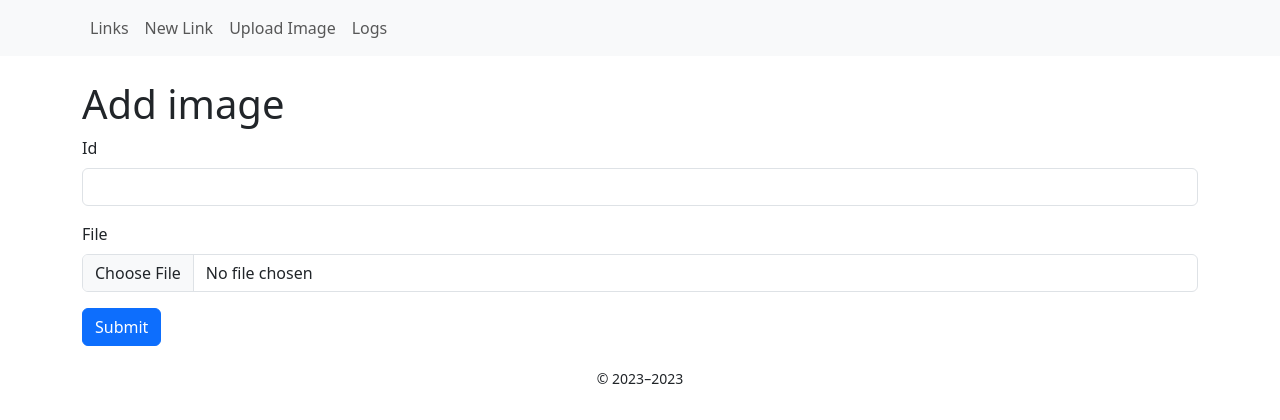
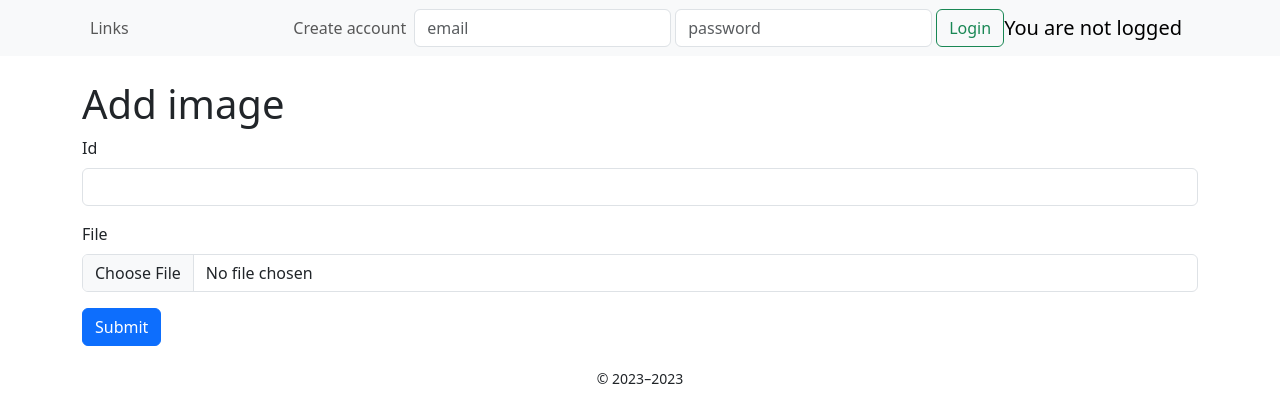
Before and after one commit to ZOMini/hungergames_2, a Flask app: template monitor/templates/add_image.html in a window 1280 px wide. Shown: the top 420 px of the page. Run offline with Flask 3, Linux system fonts and the light colour scheme; the template is opened without the code that fills it: values that come from a table or form of the project are taken from there, others are empty; tables that the repository leaves empty hold one stand-in row (values such as "Sample post"); parts of the project's set-up code (start-up, migrations or seed data) failed here and were passed over; some libraries are stand-ins or nearby versions.

Commit message:
v1.7(add web login)

```diff
--- a/monitor/app.py
+++ b/monitor/app.py
@@ -8,11 +8,13 @@ from core.app import app
 from core.docs import init_docs
 from core.logger import console_logger
 from services.jwt_service import *  # Регистрируем JWT
+from web.auth import web_auth
 from web.pages import pages
 
 app.register_blueprint(auth, url_prefix='/api/v1/auth')
 app.register_blueprint(monitor, url_prefix="/api/v1/monitor")
 app.register_blueprint(pages, url_prefix="/web")
+app.register_blueprint(web_auth, url_prefix='/web/auth')
 init_docs()
 
 
--- a/monitor/core/app.py
+++ b/monitor/core/app.py
@@ -3,6 +3,7 @@ from datetime import timedelta
 from flask import Flask
 from flask_bootstrap import Bootstrap5
 from flask_jwt_extended import JWTManager
+from flask_login import LoginManager
 from flask_migrate import Migrate
 from flask_sqlalchemy import SQLAlchemy
 from flask_wtf import CSRFProtect
@@ -37,3 +38,5 @@ db.init_app(app)
 migrate.init_app(app, db)
 csrf = CSRFProtect(app)
 jwt = JWTManager(app)
+login_manager = LoginManager()
+login_manager.init_app(app)
--- a/monitor/db/models_db.py
+++ b/monitor/db/models_db.py
@@ -5,6 +5,7 @@ from hmac import compare_digest
 from urllib.parse import parse_qs, urlparse
 
 import tldextract
+from flask_login import UserMixin
 from sqlalchemy import (
     JSON,
     TIMESTAMP,
@@ -45,7 +46,7 @@ class Base(DeclarativeBase):
 Base.query = db_session.query_property()
 
 
-class User(MappedAsDataclass, Base):
+class User(MappedAsDataclass, Base, UserMixin):
     __tablename__ = 'users'
 
     id: Mapped[uuidpk] = mapped_column(init=False)
--- a/monitor/requirements.txt
+++ b/monitor/requirements.txt
@@ -21,3 +21,4 @@ aiohttp==3.8.4
 gunicorn==20.1.0
 bootstrap-flask==2.2.0
 flask-wtf==1.1.1
+flask-login==0.6.2
--- a/monitor/templates/base.html
+++ b/monitor/templates/base.html
@@ -24,18 +24,36 @@
 <body>
     <nav class="navbar navbar-expand-lg navbar-light bg-light mb-4">
         <div class="container">
-        <button class="navbar-toggler" type="button" data-bs-toggle="collapse" data-bs-target="#navbarSupportedContent"
-                aria-controls="navbarSupportedContent" aria-expanded="false" aria-label="Toggle navigation">
-            <span class="navbar-toggler-icon"></span>
-        </button>
         <div class="collapse navbar-collapse" id="navbarSupportedContent">
             <ul class="navbar-nav mr-auto">
+                {% if current_user.is_authenticated %}
                 {{ render_nav_item('pages.links', 'Links') }}
                 {{ render_nav_item('pages.new_link', 'New Link') }}
                 {{ render_nav_item('pages.upload_image', 'Upload Image') }}
                 {{ render_nav_item('pages.logs', 'Logs') }}
+                {% else %}
+                {{ render_nav_item('pages.links', 'Links') }}
+                {% endif %}
             </ul>
         </div>
+            {% if current_user.is_authenticated %}
+            <ul class="navbar-nav mr-auto">
+                <li class="nav-item"><a class="nav-link" href="/web/auth/logout">Logout</a></li>
+                <span class="navbar-brand"> You are logged in as {{ current_user.name }} </span>
+            </ul>
+            {% else %}
+            <ul class="navbar-nav mr-auto">
+                <li class="nav-item"><a class="nav-link" href="/web/auth/register">Create account</a></li>
+            </ul>
+            <form class="d-flex" action="/web/auth/login" method="post">
+                <input class="form-control me-1" name="email" type="text" placeholder="email" aria-label="email">
+                <input class="form-control me-1" name="password" type="password" placeholder="password" aria-label="password">
+                <button  class="btn btn-outline-success" type="submit">Login</a></button>
+            </form>
+            <ul class="navbar-nav mr-auto">
+                <span class="navbar-brand">You are not logged</span>
+            </ul>
+            {% endif %}
         </div>
     </nav>
 
--- a/monitor/templates/links.html
+++ b/monitor/templates/links.html
@@ -11,8 +11,7 @@
 <body>
     <h1>Links</h1>
     <form method="post">
-    {{ filter.csrf_token() }}
-    {{ render_form_row([filter.available, filter.domain_name, filter.domain_zone], col_map={'available': 'col-md-2', 'domain_name': 'col-md-2', 'domain_zone': 'col-md-2'}) }}
+    {{ render_form_row([filter.available, filter.domain_name, filter.domain_zone], col_map={'available': 'col-md-1', 'domain_name': 'col-md-2', 'domain_zone': 'col-md-2'}) }}
     {{ render_form_row([filter.submit]) }}
     <form method="post">
     {{ render_table(data, titles, urlize_columns=('url'), show_actions=True, model=Link,
--- /dev/null
+++ b/monitor/web/auth.py
@@ -0,0 +1,54 @@
+from flask import Blueprint, flash, redirect, render_template, request, url_for
+from flask_login import login_user, logout_user
+from sqlalchemy import select
+
+from core.app import csrf, db, login_manager
+from db.connection_db import db_session
+from db.models_db import User
+from web import form
+
+web_auth = Blueprint('web_auth', __name__)
+
+
+@login_manager.user_loader
+def loader_user(user_id):
+    return db_session.get(User, user_id)
+
+
+@web_auth.route('/register', methods=["GET", "POST"])
+def register():
+    if request.method == "POST":
+        try:
+            user = User(email=request.form.get("email"),
+                        name=request.form.get("name"),
+                        password=request.form.get("password"))
+            db.session.add(user)
+            db.session.commit()
+            return redirect(url_for("pages.links"))
+        except Exception:
+            flash('Check name, email, password')
+            return redirect(url_for("web_auth.register"))
+    return render_template("sign_up.html", form=form.SignupForm())
+
+
+@web_auth.route("/login", methods=["GET", "POST"])
+@csrf.exempt
+def login():
+    if request.method == "POST":
+        password = request.form.get("password")
+        email = request.form.get("email")
+        user = db.session.scalar(select(User).filter_by(email=email))
+        if not email or not password or not user:
+            flash('Check your email and password.')
+            return redirect(url_for("pages.links"))
+        if user.check_password(password=password, email=email):
+            login_user(user)
+            return redirect(url_for("pages.links"))
+        flash('Check your email and password.')
+    return redirect(url_for("pages.links"))
+
+
+@web_auth.route("/logout")
+def logout():
+    logout_user()
+    return redirect(url_for("pages.links"))
--- a/monitor/web/form.py
+++ b/monitor/web/form.py
@@ -31,3 +31,9 @@ class LinksFilterForm(FlaskForm):
     domain_name = fields.StringField('Domain name')
     domain_zone = fields.StringField('Domain zone')
     submit = fields.SubmitField('Filter')
+
+class SignupForm(FlaskForm):
+    name = fields.StringField('Name', validators=[validators.DataRequired()])
+    email = fields.EmailField('Email', validators=[validators.DataRequired()])
+    password = fields.PasswordField('Password', validators=[validators.DataRequired()])
+    submit = fields.SubmitField('Submit')
```
Also changed, not shown: monitor/migrations/versions/97f68dc767a0_initial_migration_2.py (added, +38 -0 lines), monitor/templates/sign_up.html (added, +16 -0 lines), monitor/web/pages.py (+7 -0 lines), 1 other file.
